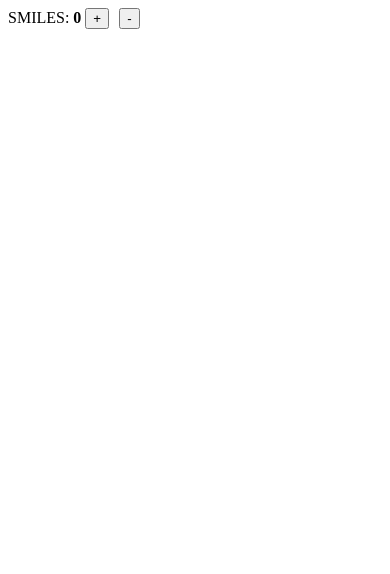
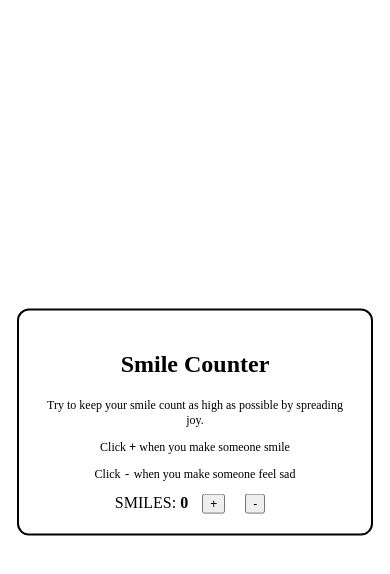
Before and after one commit to VulcanWM/smile-counter, a React (Vite) app: page / in a window 390 px wide. Shown: the top 574 px of the page. Built offline with nearby package versions, Linux system fonts and the light colour scheme.

Commit message:
added instructions and better css

```diff
--- a/src/App.css
+++ b/src/App.css
@@ -1,3 +1,42 @@
 button {
+  margin-left: 10px;
   margin-right: 10px;
 }
+
+.content {
+  position: absolute;
+  left: 50%;
+  top: 50%;
+  -webkit-transform: translate(-50%, -50%);
+  transform: translate(-50%, -50%);
+  border: 2px solid black;
+  border-radius: 12px;
+  padding: 20px;
+  width: 50vw;
+  text-align: center;
+  overflow-wrap: break-word;
+}
+
+@media only screen and (max-width: 600px) {
+  .content {
+    width: 60vw;
+  }
+  p {
+    font-size: 12px;
+  }
+  button {
+    font-size: 12px
+  }
+}
+
+@media only screen and (max-height: 400px) {
+  .content {
+    width: 95%;
+  }
+}
+
+@media only screen and (max-width: 400px) {
+  .content {
+    width: 80vw;
+  }
+}
--- a/src/App.jsx
+++ b/src/App.jsx
@@ -5,15 +5,15 @@ function App() {
   const [smiles, setSmiles] = useState(0)
 
   return (
-    <>
-      <span>SMILES: </span><strong>{smiles} </strong>
-      <button onClick={() => setSmiles((smiles) => smiles + 1)}>
-        +
-      </button>
-      <button onClick={() => setSmiles((smiles) => smiles - 1)}>
-        -
-      </button>
-    </>
+    <div className="content">
+      <h2>Smile Counter</h2>
+      <p>Try to keep your smile count as high as possible by spreading joy.</p>
+      <p>Click <code>+</code> when you make someone smile</p>
+      <p>Click <code>-</code> when you make someone feel sad </p>
+      <span>SMILES: <strong>{smiles}</strong> </span>
+      <button onClick={() => setSmiles((smiles) => smiles + 1)}>+</button>
+      <button onClick={() => setSmiles((smiles) => smiles - 1)}>-</button>
+    </div>
   )
 }
 
```
